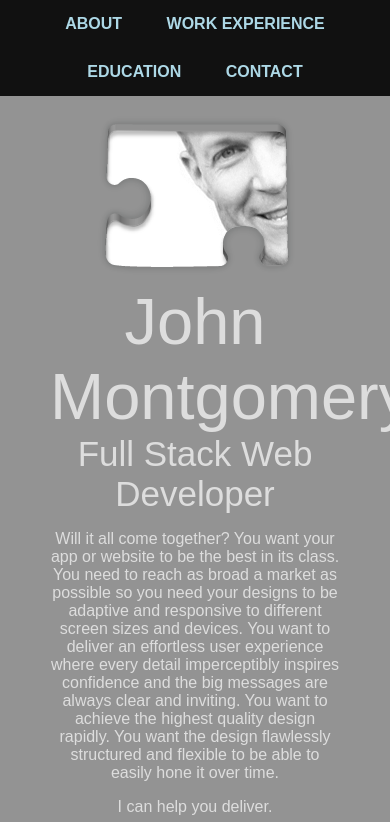
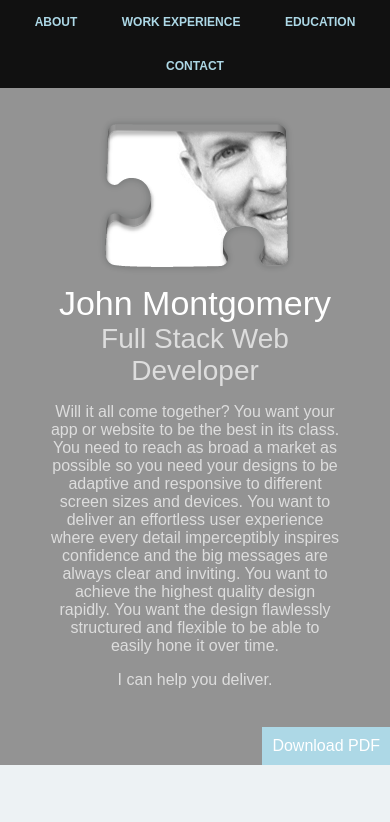
Before and after one commit to jmontydesign/jmontydesign.github.io, a plain HTML site: page index.html in a window 390 px wide. Shown: the top 822 px of the page. Drawn offline with Linux system fonts and the light colour scheme.

Commit message:
added media query for width smaller than 600px

```diff
--- a/css/styles.css
+++ b/css/styles.css
@@ -18,7 +18,7 @@ h1, h2 {
   font-weight: 400;
 }
 h1 {
-  font-size: 65px;
+  font-size: 60px;
 }
 h2 {
   font-size: 35px;
@@ -151,3 +151,15 @@ p + h3 {
     width: 204px;
   }
 }
+@media (max-width: 600px){
+  h1 {
+    font-size: 34px;
+    color: white;
+  }
+  h2 {
+    font-size: 28px;
+  }
+  nav a {
+    font-size: 12px;
+  }
+}
```
